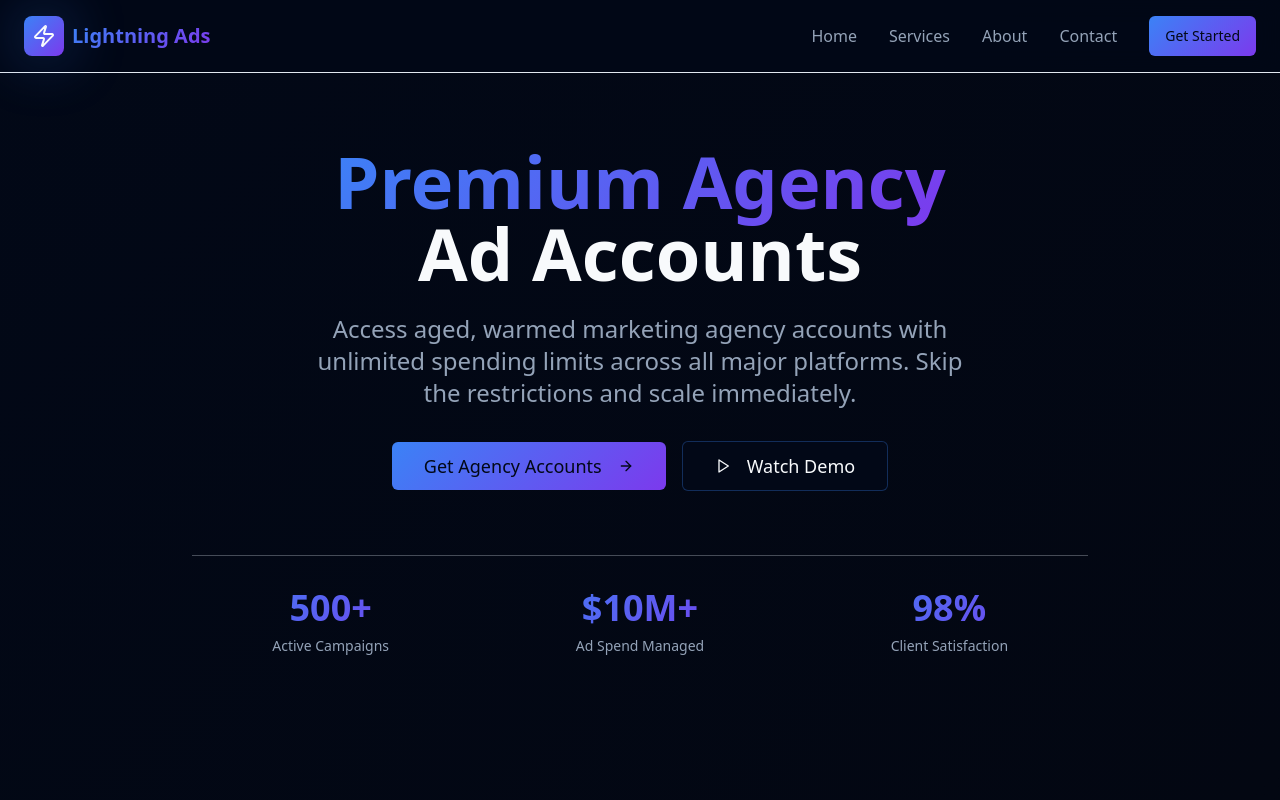
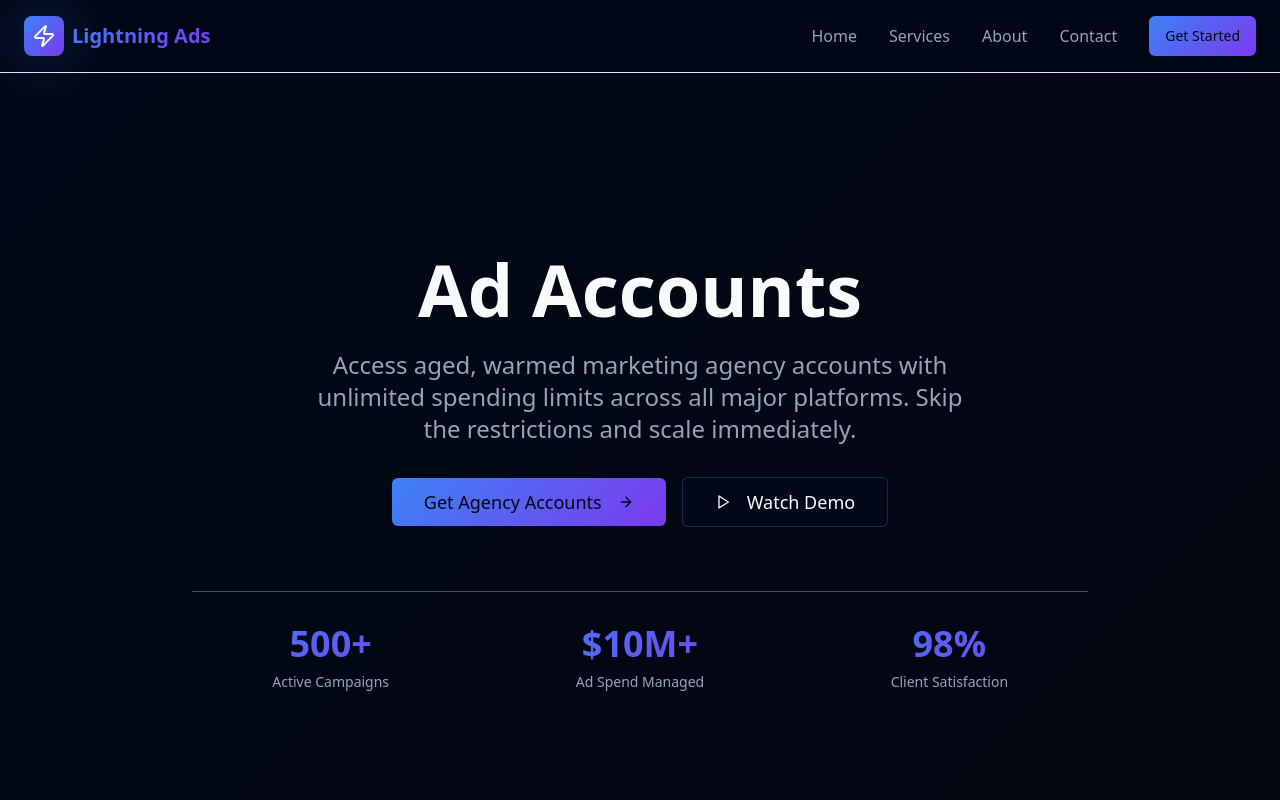
Before and after one commit to doctorfawad31-dev/lightening-ads, a React (Vite) app: page / in a window 1280 px wide. Shown: the top 800 px of the page. Built offline with nearby package versions, Linux system fonts and the light colour scheme; the HTML template or start-up script is replaced by a standard one.

Commit message:
Add word-by-word animation to hero title

```diff
--- a/src/components/Hero.tsx
+++ b/src/components/Hero.tsx
@@ -1,8 +1,17 @@
 import { Button } from "@/components/ui/button"
 import { ArrowRight, Play } from "lucide-react"
 import heroImage from "@/assets/lightning-hero.jpg"
+import { useState, useEffect } from "react"
 
 const Hero = () => {
+  const [animationStarted, setAnimationStarted] = useState(false)
+
+  useEffect(() => {
+    const timer = setTimeout(() => {
+      setAnimationStarted(true)
+    }, 300)
+    return () => clearTimeout(timer)
+  }, [])
   return (
     <section id="home" className="relative min-h-screen flex items-center justify-center overflow-hidden">
       {/* Background Image */}
@@ -19,11 +28,35 @@ const Hero = () => {
       <div className="relative z-10 container mx-auto px-6 text-center">
         <div className="max-w-4xl mx-auto">
           <h1 className="text-5xl md:text-7xl font-bold mb-6 leading-tight">
-            <span className="bg-gradient-primary bg-clip-text text-transparent">
-              Premium Agency
-            </span>
+            <div className="bg-gradient-primary bg-clip-text text-transparent">
+              <span
+                className={`inline-block opacity-0 ${animationStarted ? 'animate-word-slide-in' : ''}`}
+                style={{ animationDelay: '0s' }}
+              >
+                Premium&nbsp;
+              </span>
+              <span
+                className={`inline-block opacity-0 ${animationStarted ? 'animate-word-slide-in' : ''}`}
+                style={{ animationDelay: '0.3s' }}
+              >
+                Agency
+              </span>
+            </div>
             <br />
-            Ad Accounts
+            <div>
+              <span
+                className={`inline-block opacity-0 ${animationStarted ? 'animate-word-slide-in' : ''}`}
+                style={{ animationDelay: '0.8s' }}
+              >
+                Ad&nbsp;
+              </span>
+              <span
+                className={`inline-block opacity-0 ${animationStarted ? 'animate-word-slide-in' : ''}`}
+                style={{ animationDelay: '1.1s' }}
+              >
+                Accounts
+              </span>
+            </div>
           </h1>
 
           <p className="text-xl md:text-2xl text-muted-foreground mb-8 max-w-2xl mx-auto">
--- a/tailwind.config.ts
+++ b/tailwind.config.ts
@@ -93,10 +93,21 @@ export default {
             height: "0",
           },
         },
+        "word-slide-in": {
+          "0%": {
+            opacity: "0",
+            transform: "translateX(-20px)",
+          },
+          "100%": {
+            opacity: "1",
+            transform: "translateX(0)",
+          },
+        },
       },
       animation: {
         "accordion-down": "accordion-down 0.2s ease-out",
         "accordion-up": "accordion-up 0.2s ease-out",
+        "word-slide-in": "word-slide-in 0.6s ease-out forwards",
       },
     },
   },
```
